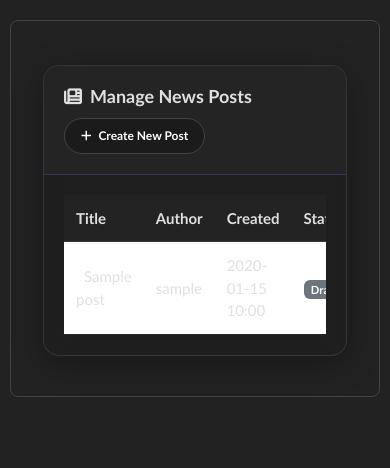
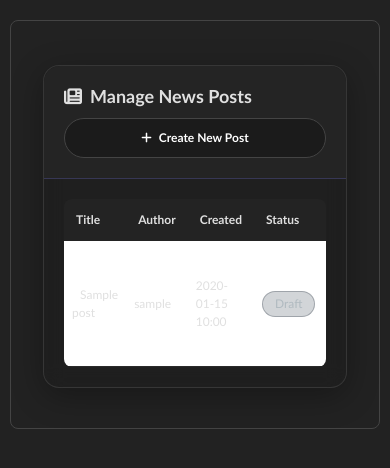
Before and after one commit to Yolojere/calorie, a Flask app: template templates/admin/news_list.html in a window 390 px wide. Shown: the part 51-519 px from the top of the page. Run offline with Flask 3, Linux system fonts and the light colour scheme; the template is opened without the code that fills it: most values are stand-ins (such as "Sample title", 1, 10 or a date in 2020); some libraries are stand-ins or nearby versions; some web fonts are replaced.

Commit message:
Update news_list.html

```diff
--- a/templates/admin/news_list.html
+++ b/templates/admin/news_list.html
@@ -1,4 +1,242 @@
 {% extends "layout.html" %}
+
+{% block head %}
+<style>
+    /* Glass Effect Cards */
+    .glass-card {
+        border: 1px solid rgba(255, 255, 255, 0.1) !important;
+        border-radius: 16px !important;
+        background: rgba(30, 30, 30, 0.7) !important;
+        backdrop-filter: blur(10px);
+        -webkit-backdrop-filter: blur(10px);
+        box-shadow: 0 8px 32px rgba(0, 0, 0, 0.3);
+        margin-bottom: 20px;
+    }
+
+    .glass-card-header {
+        background: rgba(39, 39, 39, 0.7) !important;
+        border-bottom: 1px solid rgba(100, 100, 200, 0.3);
+        padding: 20px;
+        border-radius: 16px 16px 0 0 !important;
+    }
+
+    .glass-card-header h5 {
+        font-size: 18px;
+        font-weight: 600;
+        color: #e0e0e0;
+        margin: 0;
+    }
+
+    .card-body {
+        padding: 20px;
+        color: #e0e0e0;
+    }
+
+    /* Buttons */
+    .btn-index {
+        display: inline-block;
+        background-color: #1b1b1b;
+        color: #ffffff;
+        border: 1px solid #444 !important;
+        border-radius: 20px;
+        padding: 8px 16px;
+        font-size: 12px;
+        font-weight: 600;
+        transition: all 0.3s ease;
+        text-decoration: none;
+        cursor: pointer;
+    }
+
+    .btn-index:hover {
+        background-color: #f0f0f0 !important;
+        color: #000000 !important;
+        transform: scale(1.02);
+    }
+
+    .btn-sm {
+        padding: 6px 12px;
+        font-size: 12px;
+    }
+
+    .btn-outline-info {
+        color: #17a2b8 !important;
+        border-color: #17a2b8 !important;
+        background-color: transparent;
+        border-radius: 6px;
+        transition: all 0.3s ease;
+    }
+
+    .btn-outline-info:hover {
+        background-color: rgba(23, 162, 184, 0.2) !important;
+        color: #ffffff !important;
+    }
+
+    .btn-outline-warning {
+        color: #ffc107 !important;
+        border-color: #ffc107 !important;
+        background-color: transparent;
+        border-radius: 6px;
+        transition: all 0.3s ease;
+    }
+
+    .btn-outline-warning:hover {
+        background-color: rgba(255, 193, 7, 0.2) !important;
+        color: #ffffff !important;
+    }
+
+    .btn-outline-danger {
+        color: #dc3545 !important;
+        border-color: #dc3545 !important;
+        background-color: transparent;
+        border-radius: 6px;
+        transition: all 0.3s ease;
+    }
+
+    .btn-outline-danger:hover {
+        background-color: rgba(220, 53, 69, 0.2) !important;
+        color: #ffffff !important;
+    }
+
+    /* Table */
+    .table-responsive {
+        border-radius: 8px;
+        overflow: hidden;
+    }
+
+    .table-glass {
+        color: #e0e0e0;
+        margin-bottom: 0;
+        background-color: transparent;
+    }
+
+    .table-glass th {
+        background: rgba(39, 39, 39, 0.6) !important;
+        border-bottom: 1px solid rgba(255, 255, 255, 0.1) !important;
+        border-top: none !important;
+        padding: 12px;
+        font-weight: 600;
+        color: #e0e0e0;
+    }
+
+    .table-glass td {
+        padding: 12px;
+        vertical-align: middle;
+        border-bottom: 1px solid rgba(255, 255, 255, 0.05) !important;
+        color: #e0e0e0;
+    }
+
+    .table-glass tbody tr {
+        transition: all 0.2s ease;
+    }
+
+    .table-glass tbody tr:hover {
+        background-color: rgba(255, 255, 255, 0.08);
+    }
+
+    /* Badge styling */
+    .badge {
+        padding: 6px 12px;
+        border-radius: 20px;
+        font-size: 12px;
+        font-weight: 500;
+    }
+
+    .bg-success {
+        background-color: rgba(40, 167, 69, 0.3) !important;
+        color: #a8e6a3 !important;
+        border: 1px solid rgba(40, 167, 69, 0.5);
+    }
+
+    .bg-secondary {
+        background-color: rgba(108, 117, 125, 0.3) !important;
+        color: #b0bac0 !important;
+        border: 1px solid rgba(108, 117, 125, 0.5);
+    }
+
+    /* Empty State */
+    .empty-state-glass {
+        padding: 60px 20px;
+        text-align: center;
+        color: #888;
+    }
+
+    .empty-state-glass i {
+        opacity: 0.5;
+        color: #888;
+    }
+
+    .empty-state-glass p {
+        margin: 20px 0;
+        font-size: 16px;
+    }
+
+    /* Alerts */
+    .alert {
+        border-radius: 8px;
+        margin-bottom: 20px;
+        border: 1px solid transparent;
+    }
+
+    .alert-success {
+        background-color: rgba(40, 167, 69, 0.15) !important;
+        border-color: rgba(40, 167, 69, 0.3) !important;
+        color: #a8e6a3 !important;
+    }
+
+    .alert-danger {
+        background-color: rgba(220, 53, 69, 0.15) !important;
+        border-color: rgba(220, 53, 69, 0.3) !important;
+        color: #f5a5a8 !important;
+    }
+
+    .btn-close {
+        opacity: 0.5;
+        filter: brightness(1.5);
+    }
+
+    .btn-close:hover {
+        opacity: 0.8;
+    }
+
+    /* Button group */
+    .btn-group {
+        display: flex;
+        gap: 6px;
+    }
+
+    /* Responsive */
+    @media (max-width: 768px) {
+        .glass-card-header.d-flex {
+            flex-direction: column;
+            gap: 10px;
+            align-items: flex-start !important;
+        }
+
+        .glass-card-header.d-flex > a {
+            width: 100%;
+            text-align: center;
+            padding: 10px;
+        }
+
+        .btn-group {
+            flex-direction: column;
+            width: 100%;
+        }
+
+        .btn-group .btn {
+            width: 100%;
+        }
+
+        .table-glass {
+            font-size: 12px;
+        }
+
+        .table-glass td {
+            padding: 8px;
+        }
+    }
+</style>
+{% endblock %}
 
 {% block content %}
 <div class="container mt-4">
@@ -15,7 +253,7 @@
                     {% for category, message in messages %}
                     <div class="alert alert-{{ category }} alert-dismissible fade show" role="alert">
                         {{ message }}
-                        <button type="button" class="btn-close" data-bs-dismiss="alert"></button>
+                        <button type="button" class="btn-close" data-bs-dismiss="alert" aria-label="Close"></button>
                     </div>
                     {% endfor %}
                 {% endif %}
@@ -38,7 +276,7 @@
                         <tr>
                             <td>
                                 <i class="{{ post['icon_class'] }} {{ post['icon_color'] }} me-2"></i>
-                                {{ post['title'] }}
+                                <span>{{ post['title'] }}</span>
                             </td>
                             <td>{{ post['username'] }}</td>
                             <td>{{ post['created_at'].strftime('%Y-%m-%d %H:%M') if post['created_at'] else 'N/A' }}</td>
@@ -48,7 +286,7 @@
                                 </span>
                             </td>
                             <td class="text-end">
-                                <div class="btn-group" role="group">
+                                <div class="btn-group">
                                     <button type="button" class="btn btn-sm btn-outline-info"
                                             onclick="togglePublish({{ post['id'] }})"
                                             title="{{ 'Unpublish' if post['is_published'] else 'Publish' }}">
@@ -92,6 +330,7 @@
 function getCSRFToken() {
     return document.querySelector('meta[name="csrf-token"]')?.content || '';
 }
+
 function togglePublish(postId) {
     if (!confirm('Toggle publish status for this post?')) return;
     const csrfToken = getCSRFToken();
@@ -133,143 +372,4 @@
     });
 }
 </script>
-
-<style>
-/* Glass Effect Cards */
-.glass-card {
-    border: 1px solid rgba(255, 255, 255, 0.1) !important;
-    border-radius: 16px !important;
-    background: rgba(30, 30, 30, 0.7) !important;
-    backdrop-filter: blur(10px);
-    -webkit-backdrop-filter: blur(10px);
-    box-shadow: 0 8px 32px rgba(0, 0, 0, 0.3);
-    margin-bottom: 20px;
-}
-
-.glass-card-header {
-    background: rgba(39, 39, 39, 0.7) !important;
-    border-bottom: 1px solid rgba(100, 100, 200, 0.3);
-    padding: 20px;
-    border-radius: 16px 16px 0 0 !important;
-}
-
-.glass-card-header h5 {
-    font-size: 18px;
-    font-weight: 600;
-    color: #e0e0e0;
-}
-
-.card-body {
-    padding: 20px;
-    color: #e0e0e0;
-}
-
-/* Buttons */
-.btn-index {
-    display: inline-block;
-    background-color: #1b1b1b;
-    color: #ffffff;
-    border: 1px solid #444 !important;
-    border-radius: 20px;
-    padding: 8px 16px;
-    font-size: 12px;
-    font-weight: 600;
-    transition: all 0.3s ease;
-    text-decoration: none;
-}
-
-.btn-index:hover {
-    background-color: #f0f0f0 !important;
-    color: #000000 !important;
-    transform: scale(1.02);
-}
-
-.btn-outline-info {
-    color: #17a2b8;
-    border-color: #17a2b8;
-}
-
-.btn-outline-warning {
-    color: #ffc107;
-    border-color: #ffc107;
-}
-
-.btn-outline-danger {
-    color: #dc3545;
-    border-color: #dc3545;
-}
-
-.btn-outline-info:hover, .btn-outline-warning:hover, .btn-outline-danger:hover {
-    color: #000;
-    opacity: 0.9;
-}
-
-/* Table */
-.table-glass {
-    color: #ffffff;
-    margin-bottom: 0;
-    background-color: transparent;
-}
-
-.table-glass th {
-    background: rgba(39, 39, 39, 0.6) !important;
-    border-bottom: 1px solid rgba(255, 255, 255, 0.1);
-    padding: 12px;
-    font-weight: 600;
-    color: #e0e0e0;
-}
-
-.table-glass td {
-    padding: 12px;
-    vertical-align: middle;
-    border-bottom: 1px solid rgba(255, 255, 255, 0.05);
-    color: #e0e0e0;
-}
-
-.table-glass tbody tr:hover {
-    background-color: rgba(255, 255, 255, 0.05);
-}
-
-/* Empty State */
-.empty-state-glass {
-    padding: 40px 20px;
-    text-align: center;
-    color: #888;
-}
-
-.empty-state-glass i {
-    opacity: 0.5;
-}
-
-/* Alerts */
-.alert {
-    border-radius: 8px;
-    margin-bottom: 20px;
-}
-
-.alert-success {
-    background-color: rgba(40, 167, 69, 0.2);
-    border-color: rgba(40, 167, 69, 0.3);
-    color: #a8e6a3;
-}
-
-.alert-danger {
-    background-color: rgba(220, 53, 69, 0.2);
-    border-color: rgba(220, 53, 69, 0.3);
-    color: #f5c6cb;
-}
-
-@media (max-width: 768px) {
-    .glass-card-header.d-flex {
-        flex-direction: column;
-        gap: 10px;
-        align-items: flex-start !important;
-    }
-
-    .btn-group {
-        display: flex;
-        gap: 5px;
-    }
-}
-</style>
 {% endblock %}
```
Lines whose indentation alone changed are shown as unchanged.
